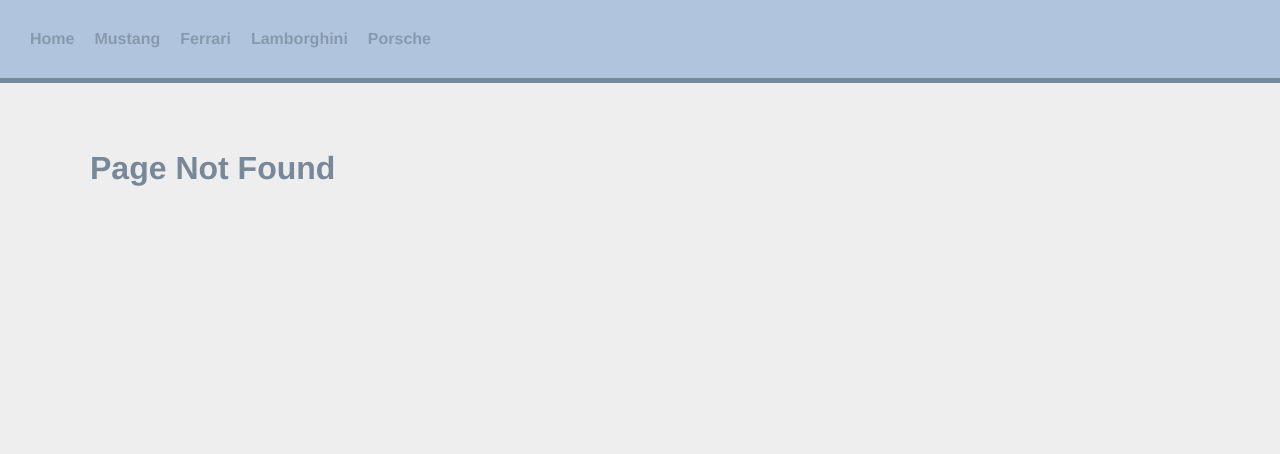
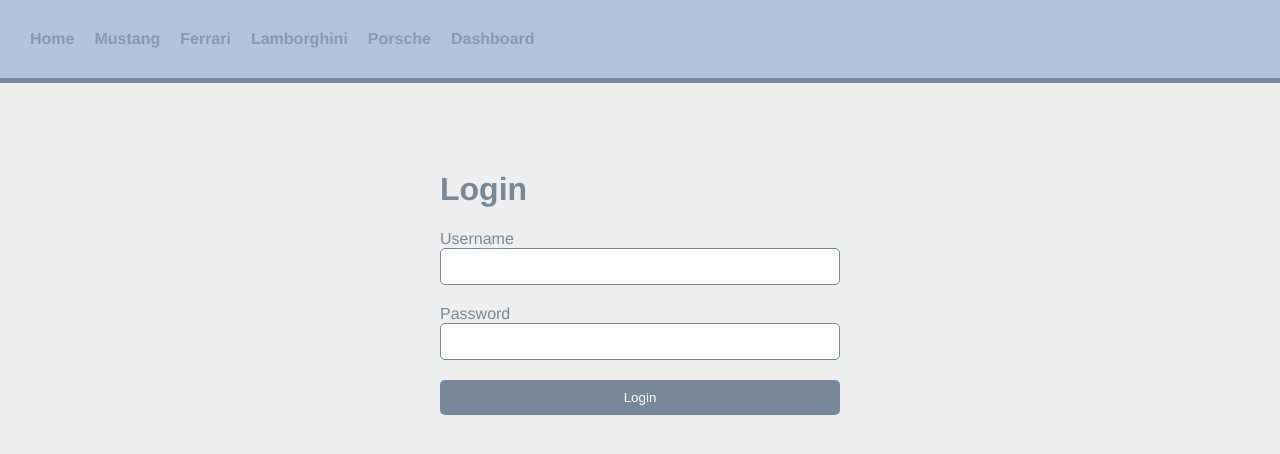
Before and after one commit to AniaSniadek/vue-routing-project, a Vue app: page /login in a window 1280 px wide. Before the commit this address had no page. Shown: the top 454 px of the page. Built offline with nearby package versions, Linux system fonts and the light colour scheme.

Commit message:
add protected page with login

```diff
--- a/src/assets/styles/main.css
+++ b/src/assets/styles/main.css
@@ -29,26 +29,3 @@
   padding: 10px;
   font-size: 1.4rem;
 }
-
-/* Form */
-.form {
-  display: flex;
-  flex-direction: column;
-  max-width: 400px;
-  margin: 0 auto;
-}
-
-.input {
-  border: 1px solid gray;
-  padding: 10px;
-  margin-bottom: 20px;
-  border-radius: 5px;
-}
-
-.btn {
-  background-color: #2c3e50;
-  color: white;
-  padding: 10px;
-  border-radius: 5px;
-  border: none;
-}
--- a/src/components/TheNavigation.vue
+++ b/src/components/TheNavigation.vue
@@ -11,6 +11,7 @@ import carsData from '@/assets/data.json'
       :to="{ name: 'car.view', params: { id: car.id, name: car.link } }"
       >{{ car.name }}</router-link
     >
+    <router-link :to="{ name: 'protected' }">Dashboard</router-link>
   </div>
 </template>
 
--- a/src/router/index.ts
+++ b/src/router/index.ts
@@ -11,6 +11,19 @@ const routes: RouteRecordRaw[] = [
     path: '/',
     name: 'home',
     component: () => import('@/views/Home.vue')
+  },
+  {
+    path: '/protected',
+    name: 'protected',
+    component: () => import('@/views/Protected.vue'),
+    meta: {
+      requiresAuth: true
+    }
+  },
+  {
+    path: '/login',
+    name: 'login',
+    component: () => import('@/views/Login.vue')
   },
   {
     path: '/car/:id/:name',
@@ -43,4 +56,10 @@ const router: Router = createRouter({
   routes
 })
 
+router.beforeEach((to) => {
+  if (to.meta.requiresAuth && !sessionStorage.getItem('user')) {
+    return { name: 'login' }
+  }
+})
+
 export default router
--- /dev/null
+++ b/src/views/Login.vue
@@ -0,0 +1,69 @@
+<script setup lang="ts">
+import { ref, type Ref } from 'vue'
+import { useRouter, type Router } from 'vue-router'
+
+const router: Router = useRouter()
+
+const username: Ref<string> = ref<string>('')
+const password: Ref<string> = ref<string>('')
+
+function onSubmit(): void {
+  if (username.value === 'admin' && password.value === 'admin') {
+    sessionStorage.setItem('user', username.value)
+    router.push({ name: 'protected' })
+  } else {
+    alert('Niepoprawny login lub hasło! Spróbuj: admin')
+  }
+}
+</script>
+
+<template>
+  <div class="login">
+    <form class="login__form" @submit.prevent="onSubmit">
+      <h1>Login</h1>
+      <label for="username">Username</label>
+      <input
+        v-model="username"
+        type="text"
+        name="username"
+        class="login__input"
+      />
+      <label for="password">Password</label>
+      <input
+        v-model="password"
+        type="text"
+        name="password"
+        class="login__input"
+      />
+      <button class="login__btn" type="submit">Login</button>
+    </form>
+  </div>
+</template>
+
+<style lang="scss">
+@import '@/assets/styles/colors.scss';
+
+.login {
+  &__form {
+    display: flex;
+    flex-direction: column;
+    max-width: 400px;
+    margin: 0 auto;
+  }
+  &__input {
+    border: 1px solid $secondColor;
+    padding: 10px;
+    margin-bottom: 20px;
+    border-radius: 5px;
+  }
+  &__btn {
+    background-color: $secondColor;
+    color: $white;
+    font-weight: 500;
+    padding: 10px;
+    border-radius: 5px;
+    border: none;
+    cursor: pointer;
+  }
+}
+</style>
--- /dev/null
+++ b/src/views/Protected.vue
@@ -0,0 +1,3 @@
+<template>
+  <h1>Protected page</h1>
+</template>
```
